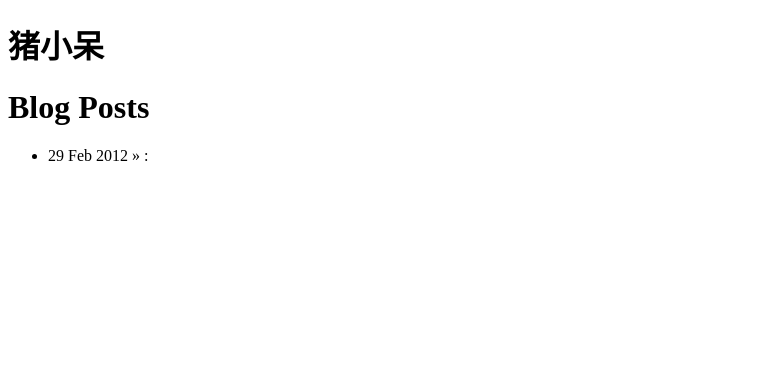
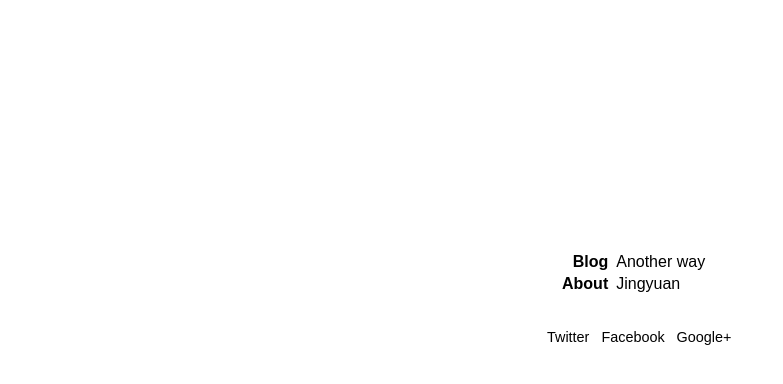
Before and after one commit to jingyuan/jingyuan.github.com, a Jekyll site: the page index.html, which Jekyll copies as it is, in a window 1280 px wide. Shown: the top 384 px of the page, without its empty margins (0-783 px from the left). Built offline with Jekyll 4.4.1, drawn with Linux system fonts in a browser that asks for light colours; Markdown is read by kramdown in place of the engine named in the settings.

Commit message:
jiang=zhu

```diff
--- a/_layouts/default.html
+++ b/_layouts/default.html
@@ -1,17 +1,10 @@
-<!doctype html>
-
+<!DOCTYPE html>
 <html>
-    <head>
-        <meta http-equiv="Content-Type" content="text/html; charset=utf-8" />
-        <link rel="stylesheet" href="css/main.css" type="text/css" media="screen" />
-        <title>{{ page.title }}</title>
-    </head>
-
-    <body>
-        <div class="container">
-        <h1>{{ page.title }}</h1>
-        {{ content }}
-        </div>
-    </body>
-
+	<head>
+		<title>{{page.title}}</title>
+		<meta charset="UTF-8"/>
+	</head>
+	<body>
+		{{page.content}}
+	</body>
 </html>
--- /dev/null
+++ b/_posts/2012-02-29-jiang.html
@@ -0,0 +1,6 @@
+---
+layout: Default
+Title: 江疆是大猪
+---
+
+这是第一篇文章，江疆就是超级大猪！
--- a/css/main.css
+++ b/css/main.css
@@ -1,3 +1,37 @@
 body {
-    font-family: "Myriad Pro";
+	font-family: Rotis SansSerif Std, Myriad Pro, Arial, sans-serif;
+	font-size: medium;
+	width: 200px;
+	margin-left: auto;
+	margin-right: auto;
+	margin-top: 250px;
 }
+td {
+	text-align: left;
+}
+.title {
+	font-weight: bold;
+	padding-left: 20px;
+	text-align: right;
+}
+.content {
+	padding-left: 5px;
+}
+table#links {
+	margin-top: 30px;
+}
+table#links td {
+	padding-left: 5px;
+	padding-right: 5px;
+	font-size: 0.9em;
+}
+a {
+	color: black;
+	text-decoration: none;
+}
+a:hover {
+	color: red;
+}
+a:visied {
+	color: gray;
+}
--- a/index.html
+++ b/index.html
@@ -1,12 +1,28 @@
----
-layout: default
-title: 猪小呆
----
+<!DOCTYPE html>
+<html>
+	<head>
+		<title>My name is JY</title>
+		<meta charset="UTF-8">
+		<link rel="stylesheet" href="css/main.css"/>
+	</head>
 
-<h1>Blog Posts</h1>
-
-<ul>
-{% for post in site.posts %}
-  <li><span>{{ post.date | date_to_string }}</span> &raquo; <a href="{{ post.url }}">{{ post.title }}</a> : {{ post.excerpt }}</li>
-{% endfor %}
-</ul>
+	<body>
+		<table>
+			<tr>
+				<td class="title">Blog</td>
+				<td class="content"><a href="http://www.windsdiary.wordpress.com">Another way</td>
+			</tr>
+			<tr>
+				<td class="title">About</td>
+				<td class="content"><a href="http://www.jjgod.com/about">Jingyuan</td>
+			</tr>
+		</table>
+		<table id="links">
+			<tr>
+				<td><a href="https://twitter.com/#!/windsdiary">Twitter</a></td>
+				<td><a href="http://www.facebook.com/profile.php?id=770242659">Facebook</a></td>
+				<td>Google+</td>
+			</tr>
+		</table>
+	</body>
+</html>
```
